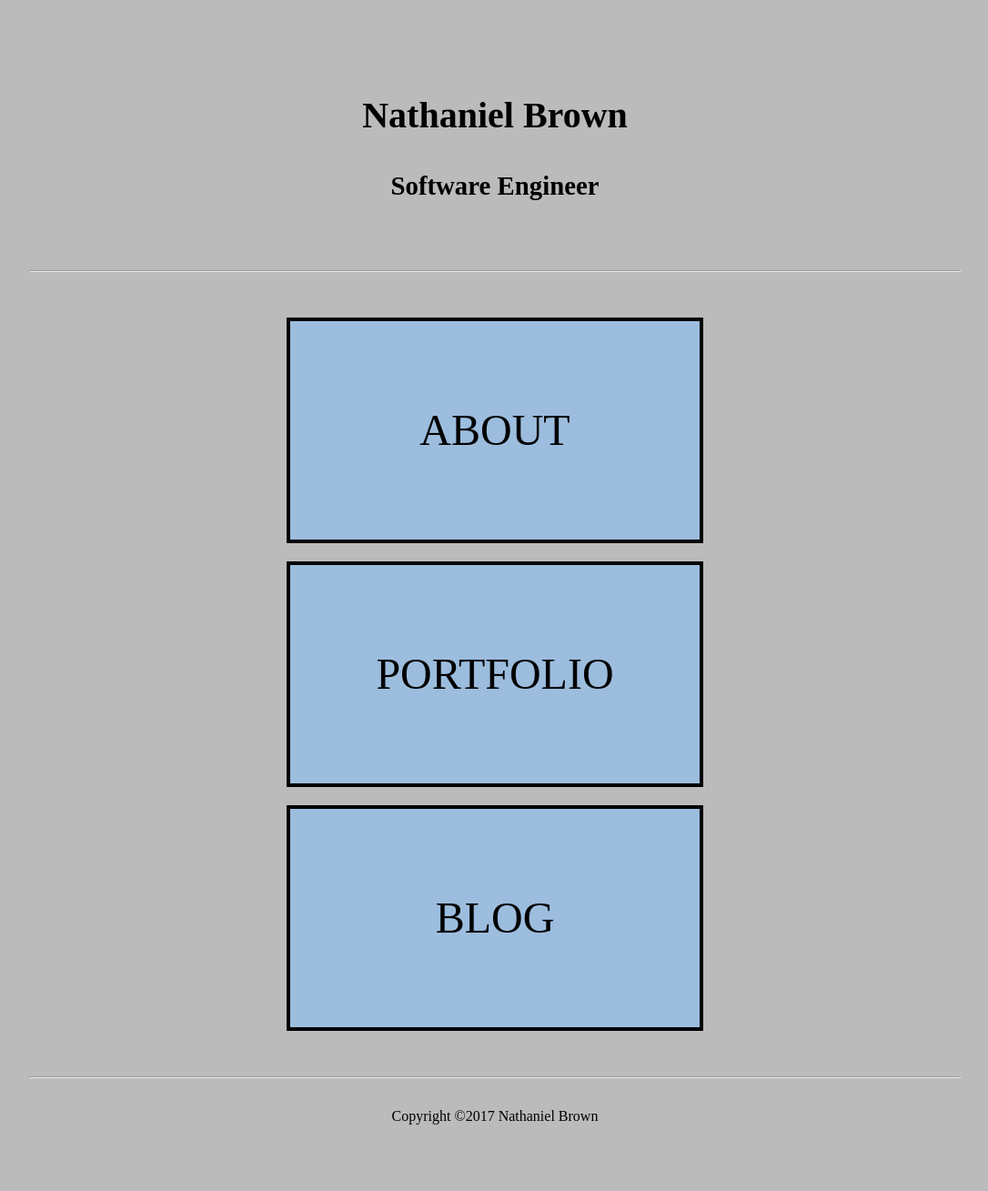
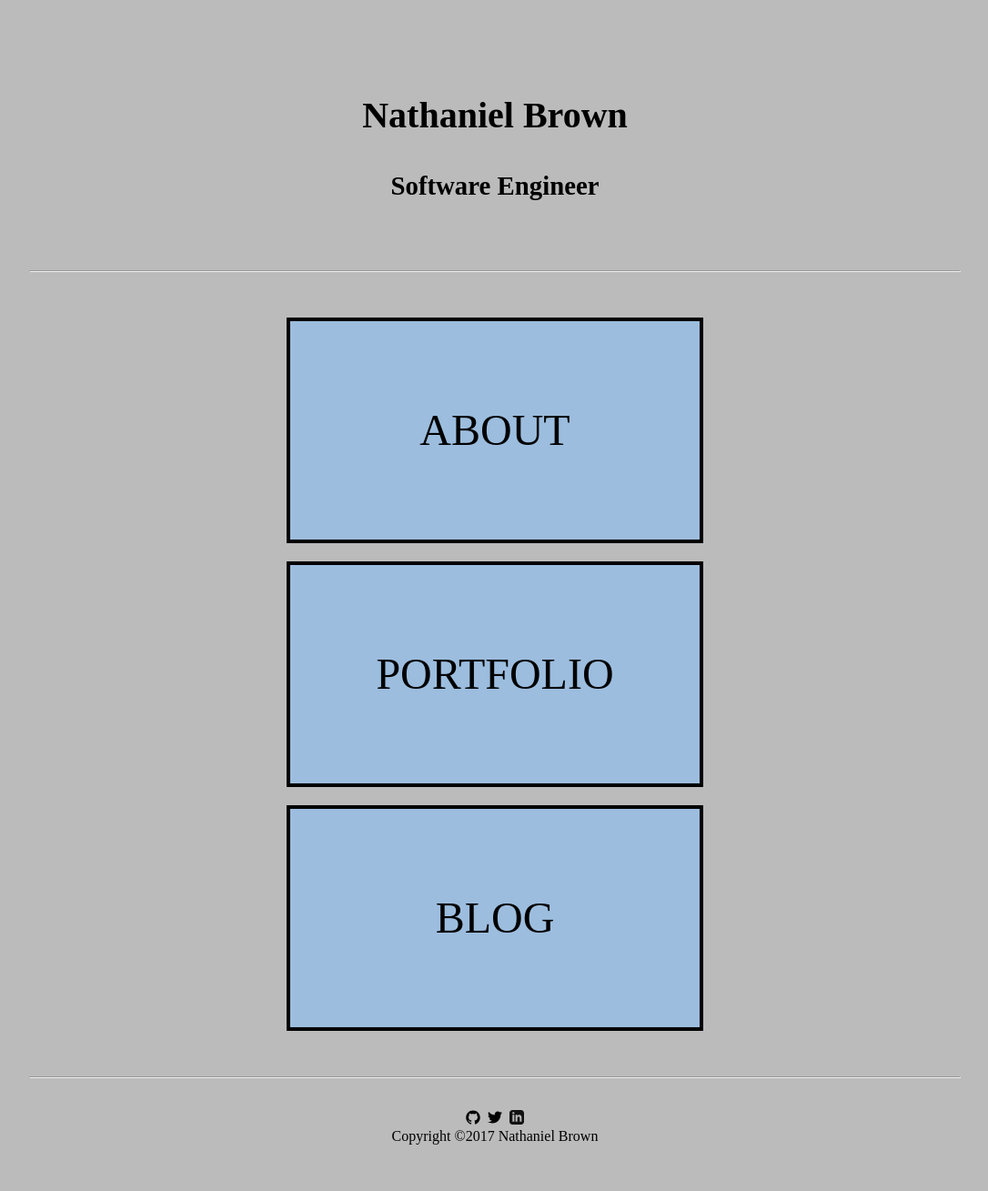
Before and after one commit to ngbcode/ngbcode.github.io, a Jekyll site: the page built from index.html, in a window 1280 px wide. Shown: the whole page at 91% size, without its empty margins (96-1182 px from the left). Built offline with Jekyll 4.4.1, drawn with Linux system fonts in a browser that asks for light colours; some web fonts are replaced; before the commit the page ends 1286 px from its top, so only the background shows below that.

Commit message:
Change social media links layout

```diff
--- a/_layouts/default.html
+++ b/_layouts/default.html
@@ -10,6 +10,11 @@
 
 			<hr>
 		    <br>
+			<div id="social-media">
+		        <a href="https://github.com/ngbrown11"><span class="icon icon--github">{% include icon-github.svg %}</span></a>
+		        <a href="https://twitter.com/Mr_Innovative"><span class="icon icon--twitter">{% include icon-twitter.svg %}</span></a>
+		        <a href="https://linkedin.com/in/nathaniel-brown-597465b2"><span class="icon icon--linkedin">{% include icon-linkedin.svg %}</span></a>
+		    </div>
 			<div class="copy"><span>Copyright &copy;2017 Nathaniel Brown</span></div>
 		</div>
 	</body>
--- a/assets/css/style.scss
+++ b/assets/css/style.scss
@@ -195,8 +195,8 @@ a.nav:hover { background: #eee; }
         display: inline-block;
         margin-left: 2px;
         margin-right: 2px;
-        width: 32px;
-        height: 32px;
+        width: 16px;
+        height: 16px;
         vertical-align: middle;
 
         path {
```
